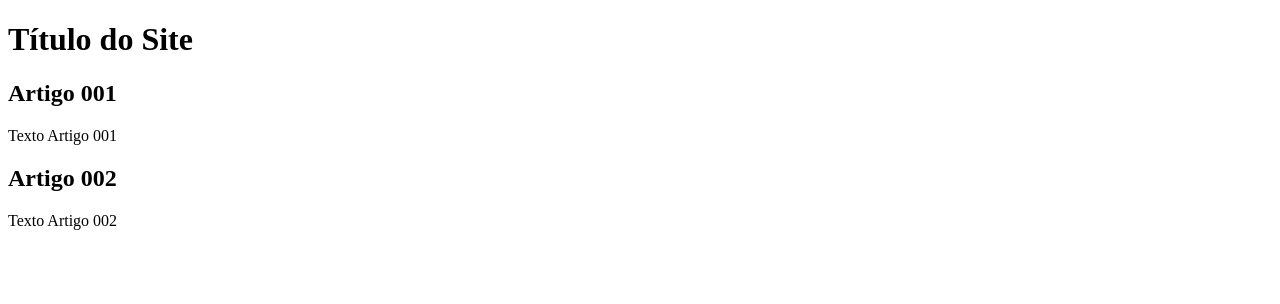
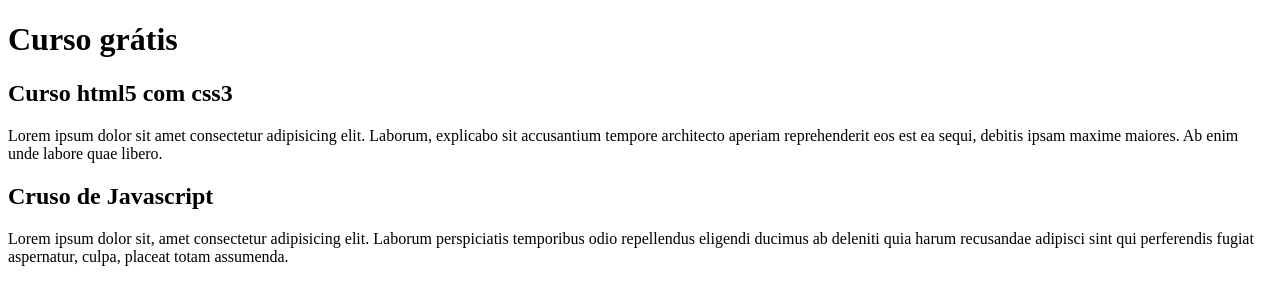
Before and after one commit to jeaniag/Projeto-branch, a plain HTML site: page index.html in a window 1280 px wide. Drawn offline with Linux system fonts and the light colour scheme.

Commit message:
comecei a escrever o conteúdo

```diff
--- a/index.html
+++ b/index.html
@@ -9,22 +9,22 @@
 <body>
     <main>
         <header>
-            <h1>Título do Site</h1>
+            <h1>Curso grátis</h1>
         </header>
         <article>
             <h2>
-                Artigo 001
+                Curso html5 com css3
             </h2>
             <p>
-                Texto Artigo 001
+                Lorem ipsum dolor sit amet consectetur adipisicing elit. Laborum, explicabo sit accusantium tempore architecto aperiam reprehenderit eos est ea sequi, debitis ipsam maxime maiores. Ab enim unde labore quae libero.
             </p>
         </article>
         <article>
             <h2>
-                Artigo 002
+                Cruso de Javascript
             </h2>
             <p>
-                Texto Artigo 002
+                Lorem ipsum dolor sit, amet consectetur adipisicing elit. Laborum perspiciatis temporibus odio repellendus eligendi ducimus ab deleniti quia harum recusandae adipisci sint qui perferendis fugiat aspernatur, culpa, placeat totam assumenda.
             </p>
         </article>
     </main>
```
